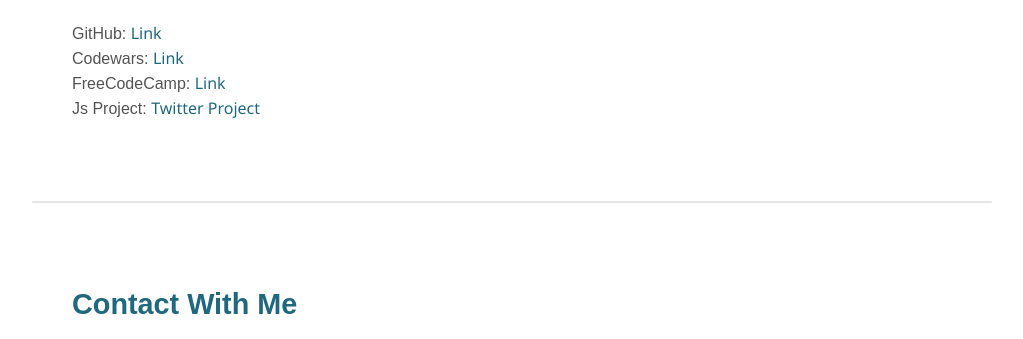
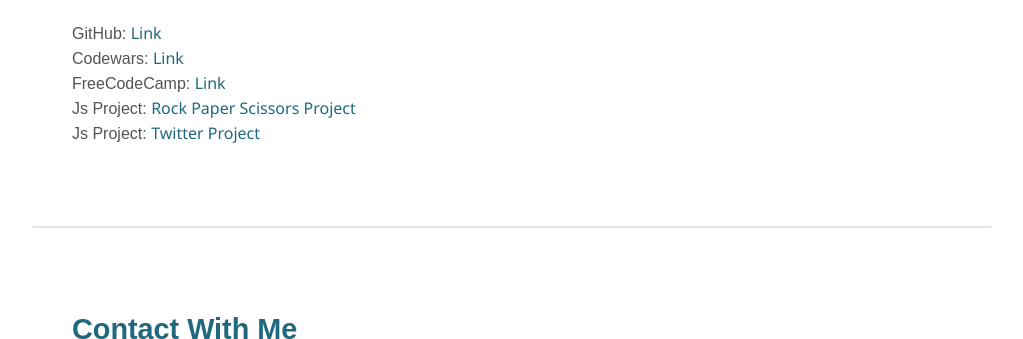
Before and after one commit to AhmedEl-dabour/html-my-portfolio, a plain HTML site: page index.html in a window 1280 px wide. Shown: the part 1380-1719 px from the top of the page, without its empty margins (128-1151 px from the left). Drawn offline with Linux system fonts and the light colour scheme.

Commit message:
Update index.html

```diff
--- a/index.html
+++ b/index.html
@@ -112,6 +112,7 @@
           FreeCodeCamp:
           <a href="https://www.freecodecamp.org/AhmedEl-dabour">Link</a>
         </li>
+        <li>Js Project: <a href="https://github.com/AhmedEl-dabour/js-rock-paper-scissors-project">Rock Paper Scissors Project</a></li>
         <li>Js Project: <a href="https://ahmedel-dabour.github.io/js-twitter-project">Twitter Project</a></li>
       </ul>
     </div>
```
